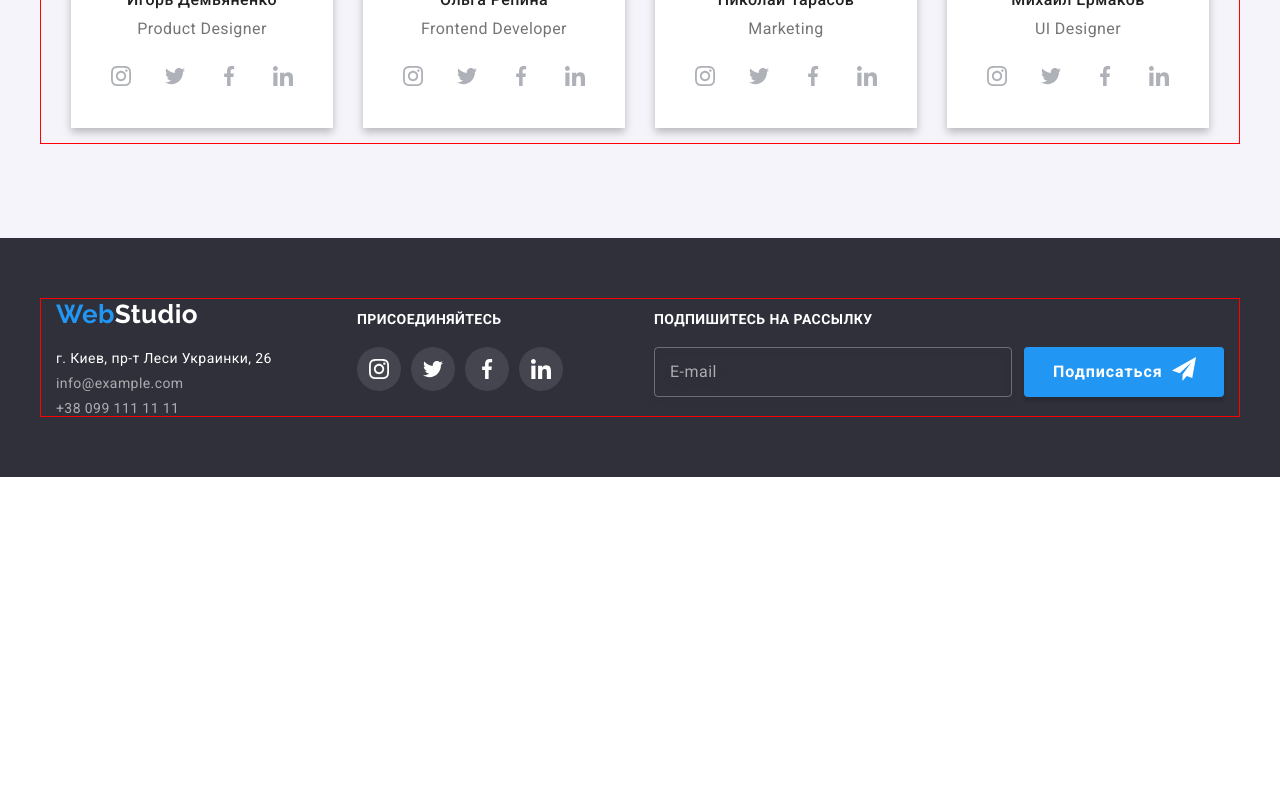
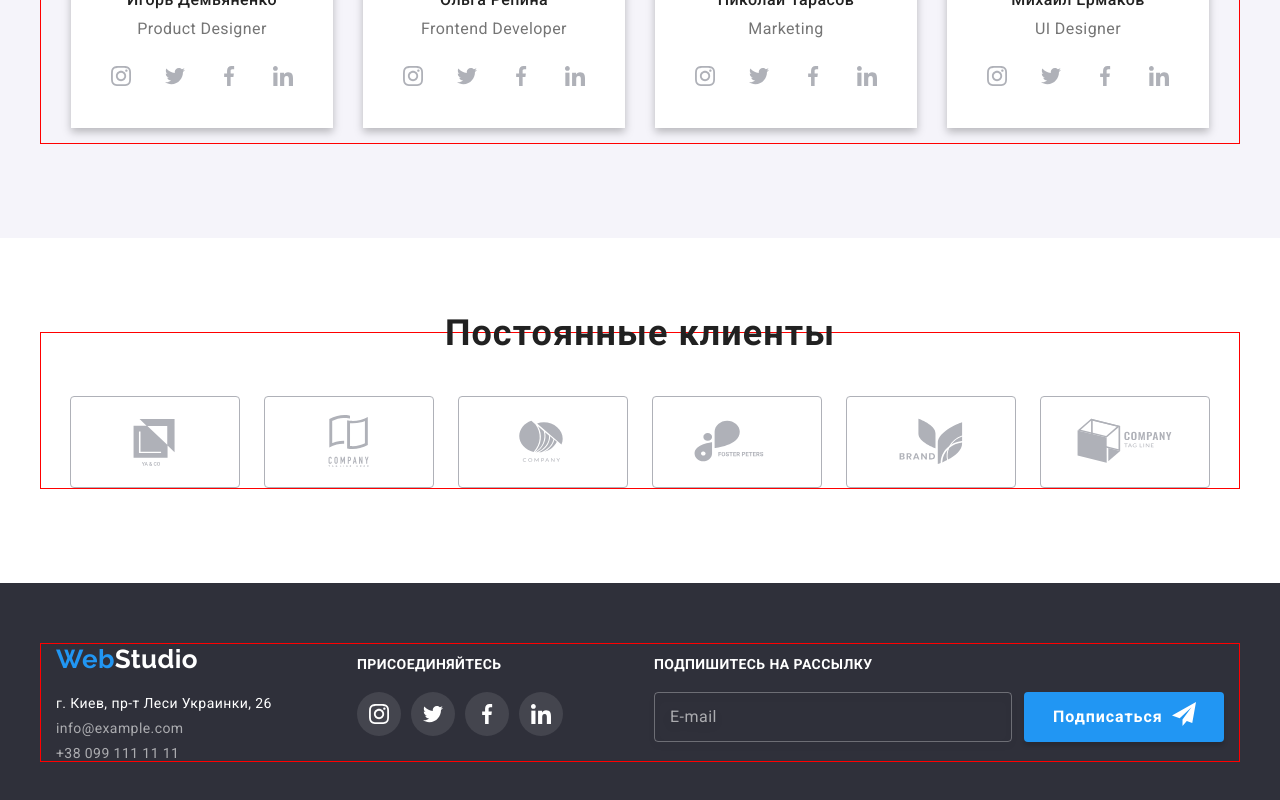
Before and after one commit to Evgusha/goit-markup-hw-08, a plain HTML site: page index.html in a window 1280 px wide. Shown: the part 2128-2928 px from the top of the page. Before the commit the page ends 2605 px from the top, so only its background shows below. Drawn offline with nearby package versions, Linux system fonts and the light colour scheme.

Commit message:
clients section

```diff
--- a/index.html
+++ b/index.html
@@ -525,7 +525,8 @@
         </div>
       </section>
 
-      <!-- <section class="clients">
+      <section class="clients">
+        <div class="container">
           <h2 class="clients__title title__down">Постоянные клиенты</h2>
           <ul class="clients__icon-list list">
             <li class="clients__icon-item">
@@ -571,7 +572,8 @@
               </a>
             </li>
           </ul>
-      </section> -->
+        </div>
+      </section>
     </main>
 
     <footer class="footer">
--- a/sass/components/_clients.scss
+++ b/sass/components/_clients.scss
@@ -1,24 +1,53 @@
 /* -----------CLIENTS----------- */
 
 .clients {
+    padding-top: 60px;
+    padding-bottom: 60px;
+    @media screen and (min-width: 1200px){
     padding-top: 94px;
-    padding-bottom: 94px;
+    padding-bottom: 94px;}
 }
 .clients__title {
-    margin-bottom: 50px;
+    color: #212121;
+    font-weight: 700;
+    font-size: 28px;
+    line-height: 1.17px;
+    text-align: center;
+    letter-spacing: 0.03em;
+    margin-bottom: 42px;
+
+    @media screen and (min-width: 1200px){
+        font-size: 36px;
+        line-height: 1.16px;
+        text-align: center;
+        letter-spacing: 0.03em;
+        margin-bottom: 62px;}
+
 }
 .clients__icon-list {
     display: flex;
+    flex-basis: 45%;
     justify-content: center;
+    flex-wrap: wrap;
+   margin: -12px;
 }
 .clients__icon-item {
-    width: 170px;
+    width: 210px;
     height: 92px;
-    margin-right: 30px;
-    &:last-child {
-    margin-right: 0;}
+    margin: 12px;
+
+    @media screen and (min-width: 768px){
+        width: 226px;
+        height: 92px;
+    }
+    @media screen and (min-width: 1200px){
+        width: 170px;
+    height: 92px;
+    //     margin-right: 30px;
+    // &:last-child {
+            // margin-right: 0;}
 }
-
+}
 
 .clients__icon-link {
     width: 100%;
```
Also changed, not shown: CSS/main.css, CSS/main.min.css, 2 other files. Lines whose indentation alone changed are shown as unchanged.
